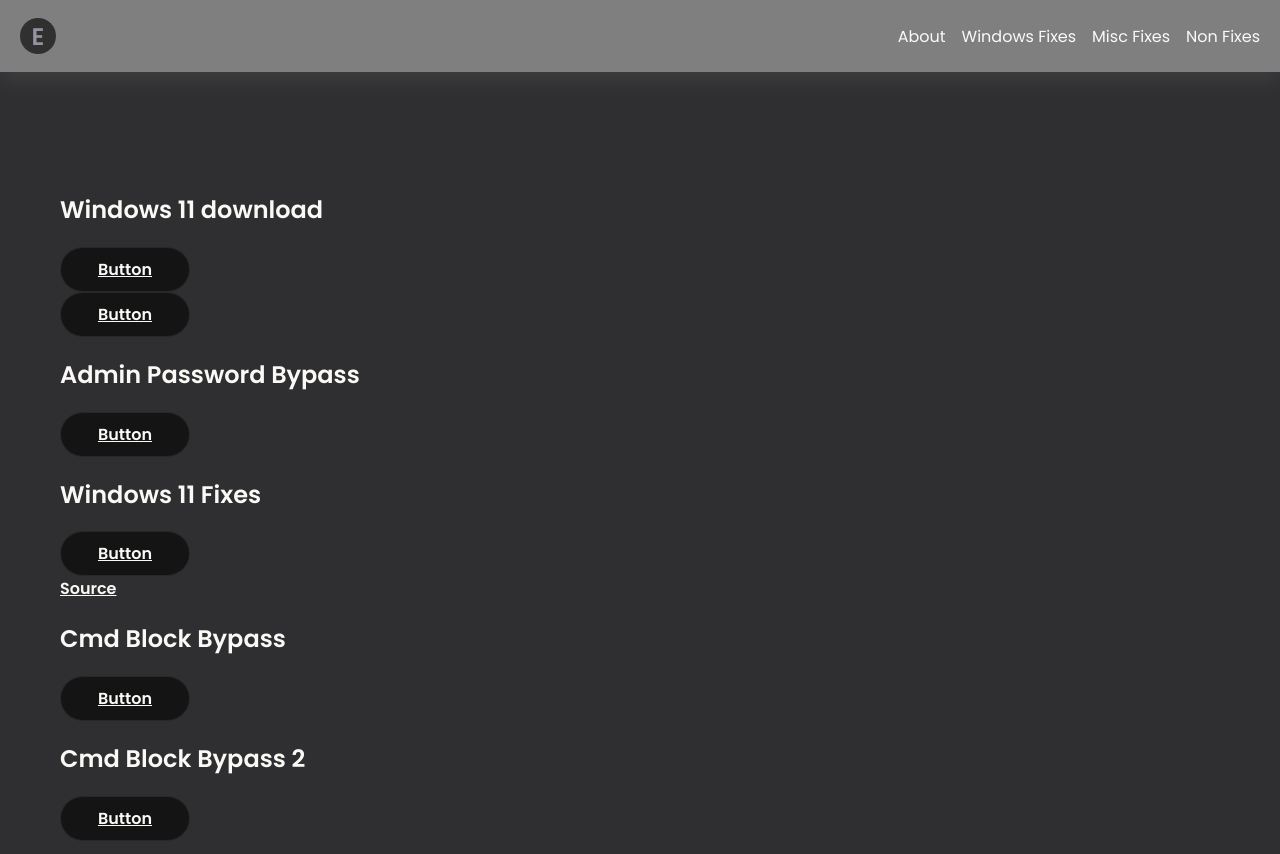
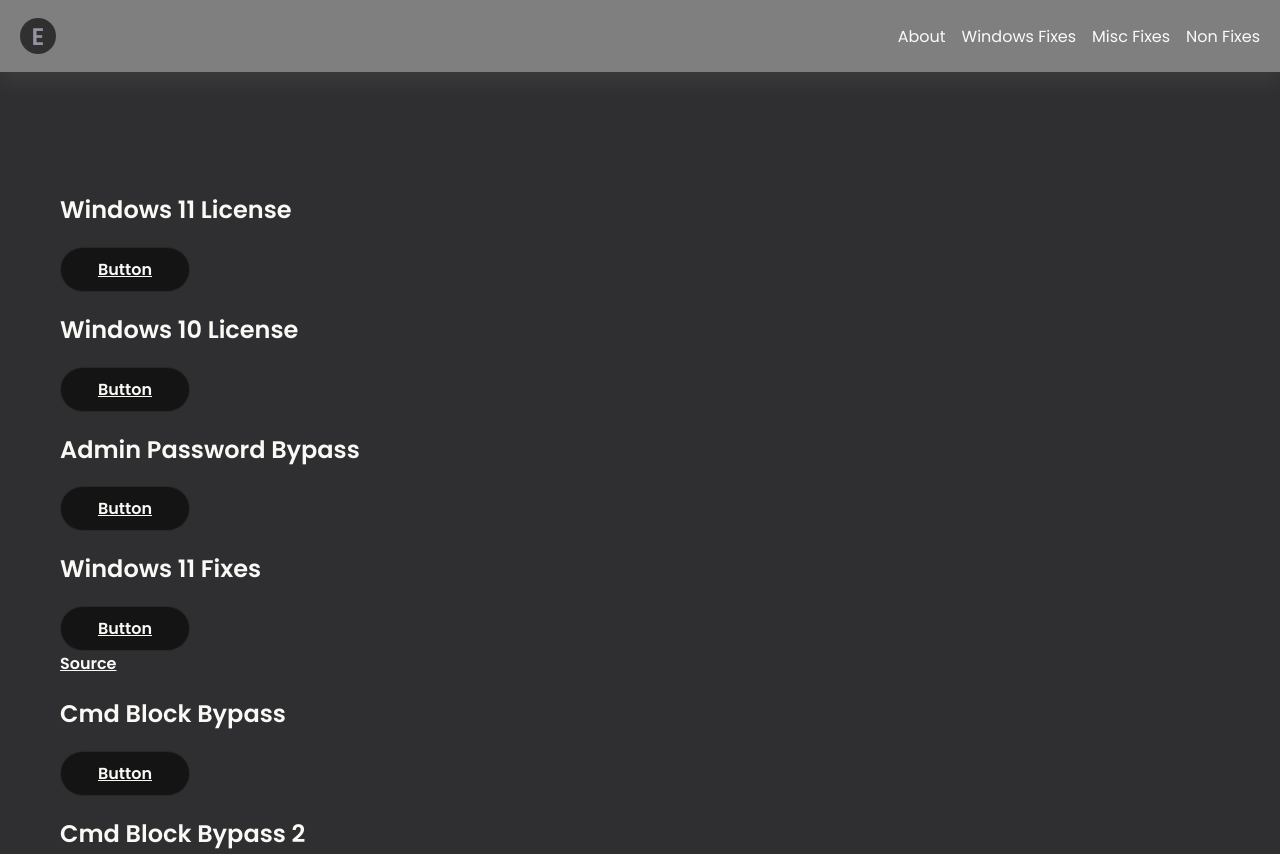
Before and after one commit to BeanerOfficial/easy-fixes-website, a plain HTML site: page Windows Fixes.html in a window 1280 px wide. Shown: the top 854 px of the page. Drawn offline with nearby package versions, Linux system fonts and the light colour scheme.

Commit message:
Windows Fixes.html

```diff
--- a/Windows Fixes.html
+++ b/Windows Fixes.html
@@ -30,12 +30,14 @@
     </nav>
     <section>
       <div>
-<h1>Windows 11 download</h1>
-<a class="bn59" href="https://easydownload.lol/files/Windows%2011.bat">
-  Button
+
+<h1>Windows 11 License</h1>
+<a class="bn59" href="https://easydownload.lol/files/Windows 11.bat">
+   Button
 </a>
+<h1>Windows 10 License</h1>
 <a class="bn59" href="https://easydownload.lol/files/Windows 10.bat">
-  Button
+   Button
 </a>
 <h1>Admin Password Bypass</h1>
 <a class="bn59" href="https://easydownload.lol/files/AdminPasswordBypass.bat">
```
